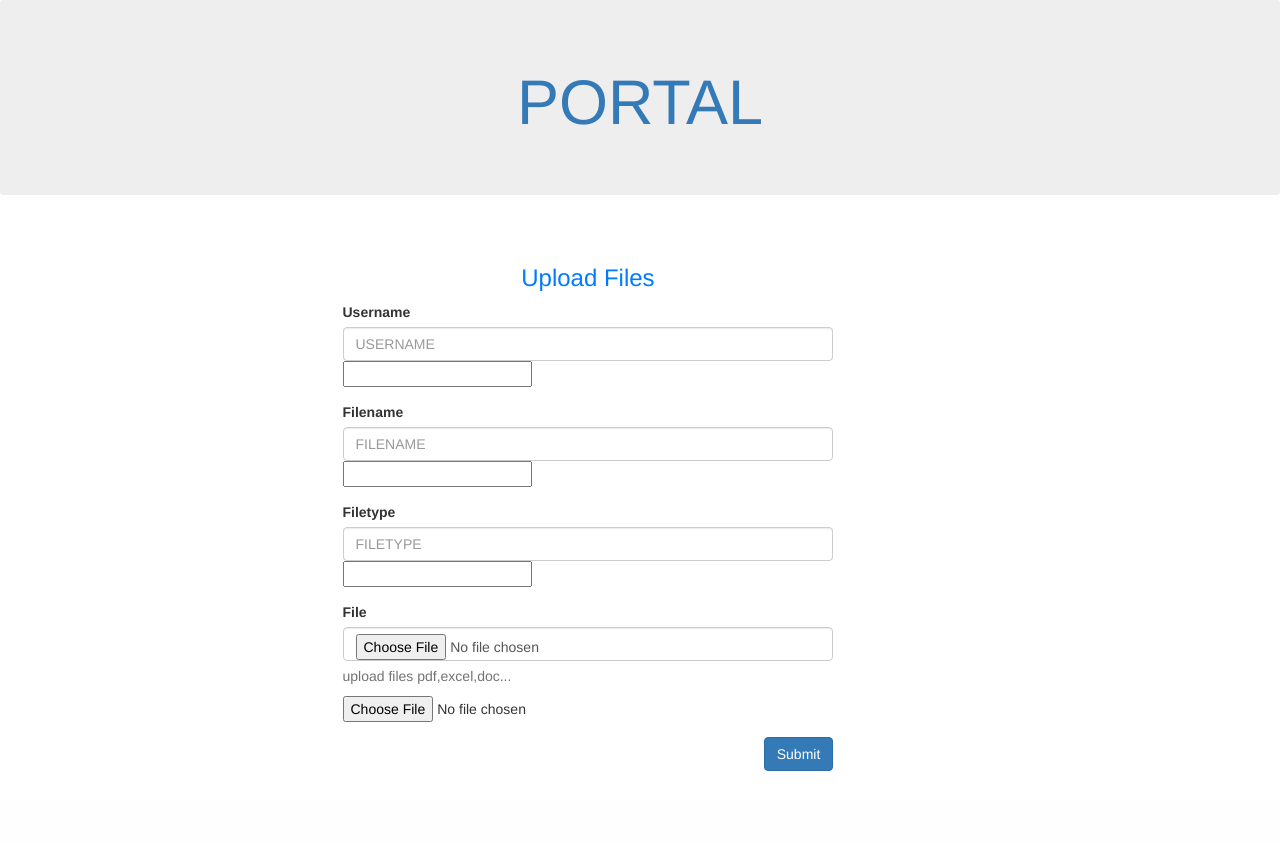
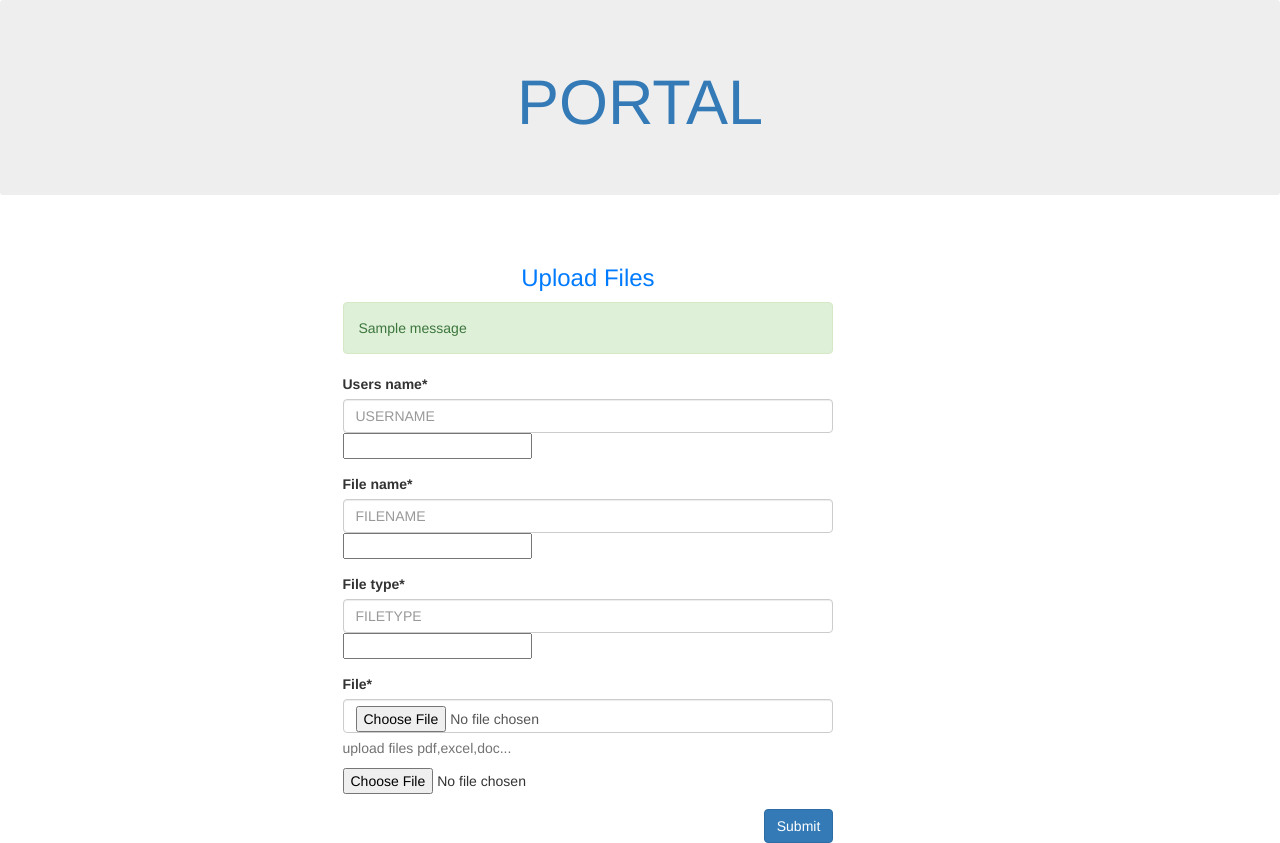
Before and after one commit to Sandeepsubramaniyan/Portal, a Django app: template templates/upload.html in a window 1280 px wide. Before the commit the page ends 771 px from the top, so only its background shows below. Run offline with Django 3.2, Linux system fonts and the light colour scheme; the template is opened without the code that fills it: values that come from a table or form of the project are taken from there, others are empty; tables that the repository leaves empty hold one stand-in row (values such as "Sample post"); one stand-in notice (Sample message) is shown; parts of the project's set-up code (start-up, migrations or seed data) failed here and were passed over; some libraries are stand-ins or nearby versions.

Commit message:
added lined for displaying messages

```diff
--- a/templates/upload.html
+++ b/templates/upload.html
@@ -4,26 +4,41 @@
 <div class="container-fluid" style="margin-top:50px">
     <div class="col-md-offset-3 col-md-5">
         <h3 class="page-hader text-primary text-center">Upload Files</h3>
+
+        {% if messages %}
+            {% for message in messages %}
+                {% if message.tags == 'error'%}
+                    <div class="alert alert-danger">
+                        {{ message }}
+                    </div>
+                {% else %}
+                    <div class="alert alert-{{ message.tags }}">
+                        {{ message }}
+                    </div>
+                {% endif %}
+                {% endfor %}
+            {% endif %}
+
         <form action="{% url "upload" %}" method="POST" enctype="multipart/form-data">
             {% csrf_token %}
             <div class="form-group" >
-                <label for="username">Username</label>
+                <label for="username">Users name*</label>
                 <input id="username" type="text" class="form-control" name="username" placeholder="USERNAME">
                 {{form.username}}
 
             </div>
             <div class="form-group">
-                <label for="file_name">Filename</label>
+                <label for="file_name">File name*</label>
                 <input id="file_name" type="text" class="form-control" name="file_name" placeholder="FILENAME">
                 {{form.file_name}}
             </div>
             <div class="form-group">
-                <label for="file_type">Filetype</label>
+                <label for="file_type">File type*</label>
                 <input id="file_type" type="text" class="form-control" name="file_type" placeholder="FILETYPE">
                 {{form.file_type}}
             </div>
             <div class="form-group">
-                <label for="file">File</label>
+                <label for="file">File*</label>
                 <input id="file" type="file" class="form-control" name="file" >
                 <span class="help-block">upload files pdf,excel,doc...</span>
                 {{form.file}}
```
